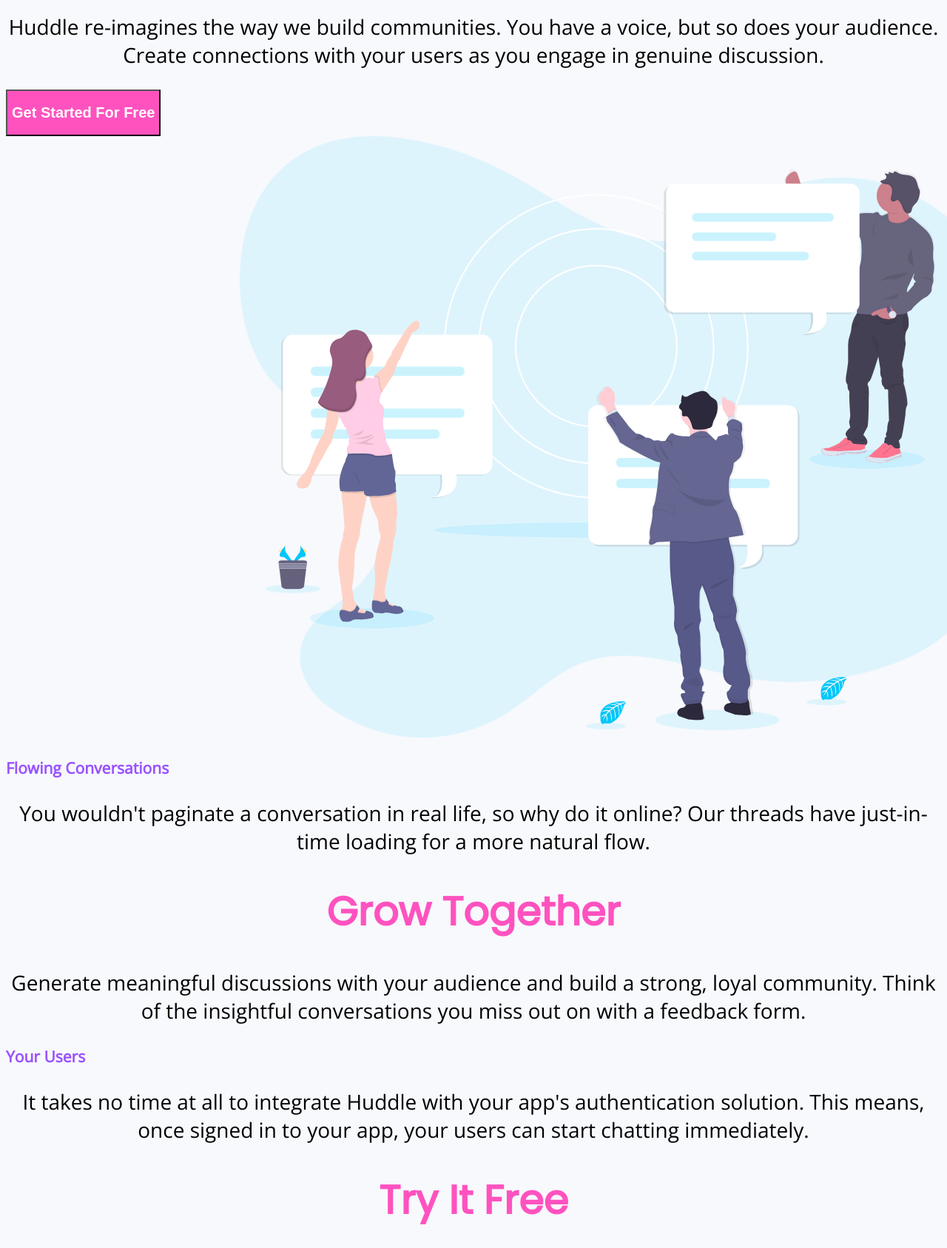
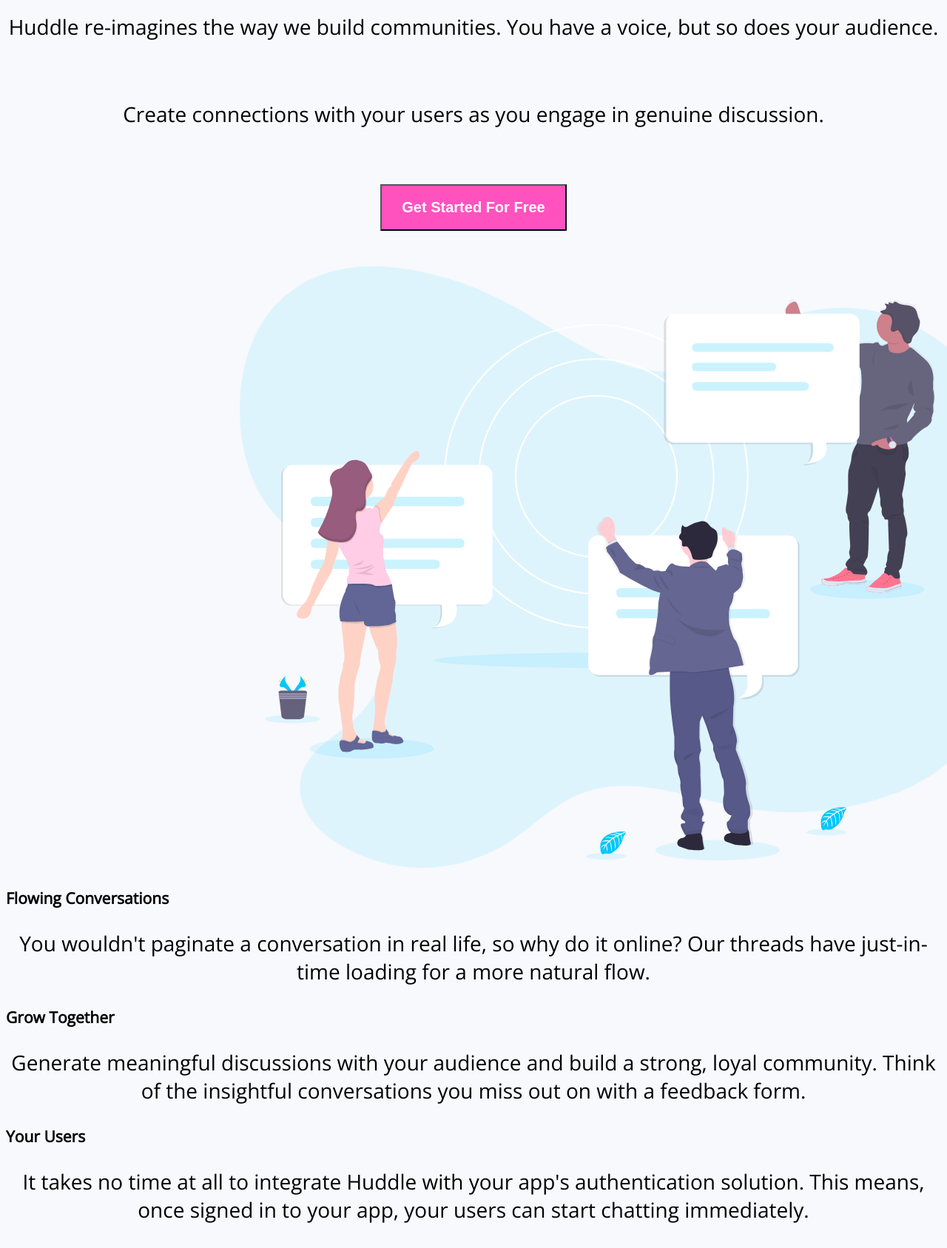
Before and after one commit to aodom3/frontend, a plain HTML site: page index.html in a window 1280 px wide. Shown: the part 980-2667 px from the top of the page at 74% size. Drawn offline with nearby package versions, Linux system fonts and the light colour scheme.

Commit message:
finished half of page

```diff
--- a/index.html
+++ b/index.html
@@ -9,7 +9,7 @@
   <link href="https://fonts.googleapis.com/css?family=Open+Sans|Poppins" rel="stylesheet">
 
 
-  <title>HUDDLE</title>
+  <title>Huddle</title>
 </head>
 <body>
   <div>
@@ -25,30 +25,34 @@
       <img src="images/illustration-mockups.svg">
     </div>
    <!-- second section -->
-  <h1>Build The Community Your Fans Will Love</h1>
+    <h1>Build The Community Your Fans Will Love</h1>
 
-  <p>Huddle re-imagines the way we build communities. You have a voice, but so does your audience.
-  Create connections with your users as you engage in genuine discussion. </p>
-    <button class="getstarted">
+    <p>Huddle re-imagines the way we build communities. You have a voice, but so does your audience. </p><br>
+    <p>Create connections with your users as you engage in genuine discussion. </p>
+  </br></br>
+    <center><button class="getstarted">
       <h2>Get Started For Free</h2>
-    </button>
-    <div class ="users">
-       <img src="images/illustration-your-users.svg">
+    </button></center>
+    </br></br>
+    <div class="secondsection">
+      <div class ="users">
+        <img src="images/illustration-your-users.svg">
+      </div>
+      <div class="words">
+        <h3>Flowing Conversations</h3>
+        <p>You wouldn't paginate a conversation in real life, so why do it online? Our threads have just-in-time loading for a more
+        natural flow.</p>
+        <h3>Grow Together</h3>
+        <p> Generate meaningful discussions with your audience and build a strong, loyal community. Think of the insightful conversations
+        you miss out on with a feedback form. </p>
+        <h3>Your Users</h3>
+      </div>
     </div>
+    <!-- <div class="intro-section"></div> -->
 
-  <!-- 3rd section -->
 
-  <h3>Flowing Conversations</h3>
 
-  <p>You wouldn't paginate a conversation in real life, so why do it online? Our threads have
-  just-in-time loading for a more natural flow.</p>
 
-  <h1>Grow Together</h1>
-
- <p> Generate meaningful discussions with your audience and build a strong, loyal community. Think of
-  the insightful conversations you miss out on with a feedback form. </p>
-
-  <h3>Your Users</h3>
 
   <p>It takes no time at all to integrate Huddle with your app's authentication solution. This means, once
   signed in to your app, your users can start chatting immediately.</p>
--- a/main.css
+++ b/main.css
@@ -19,6 +19,7 @@
 .getstarted{
   background-color: hsl(322, 100%, 66%);
   color: white;
+  width: 20%;
   align-content: center;
 }
 .mockup{
@@ -29,6 +30,10 @@
   margin: auto;
   width: 50%;
 }
+.words{
+
+
+}
 h1{
   color:hsl(322, 100%, 66%);
   font-weight: 700;
@@ -37,7 +42,8 @@ h1{
   font-family: 'Poppins', sans-serif;
 }
 h3{
-  color:hsl(265, 100%, 66%)
+
+
 }
 h4{
   font-family:'Open Sans', sans-serif;
```
